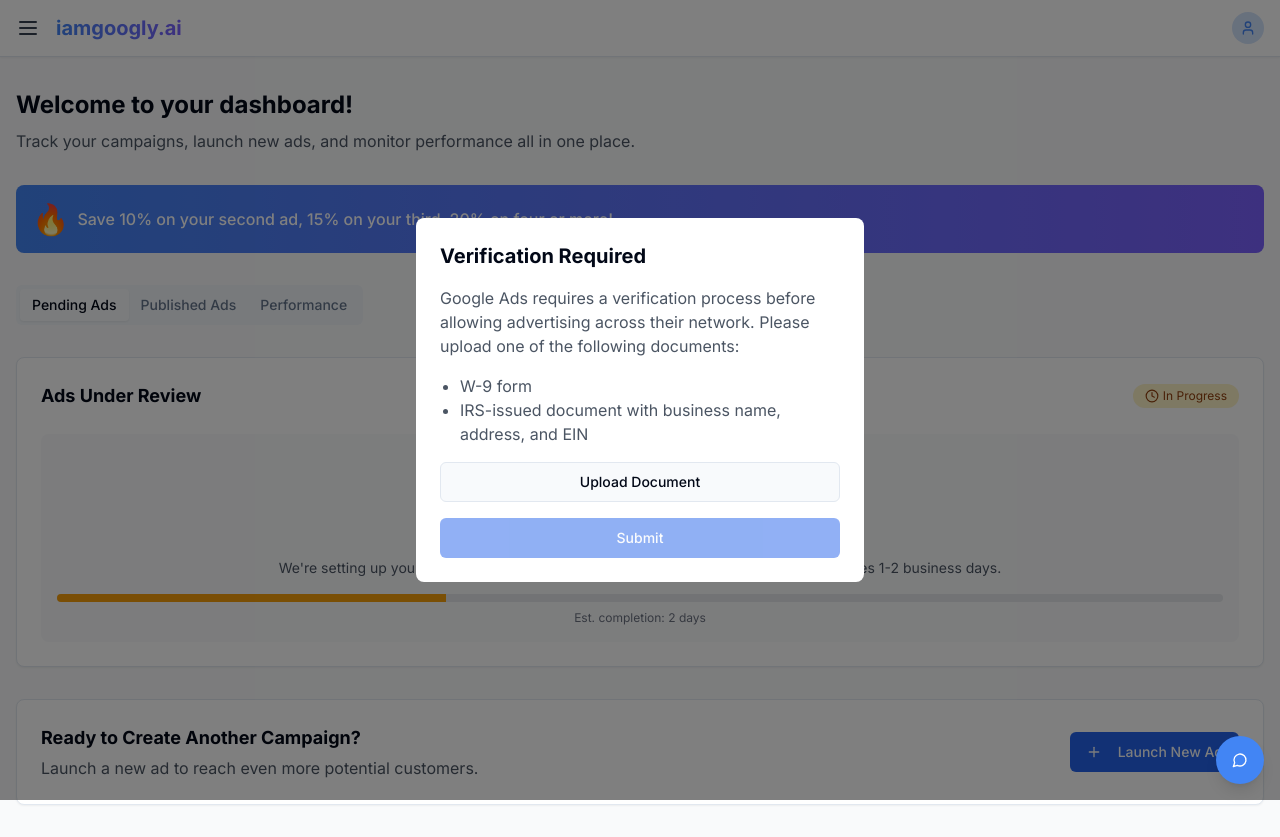
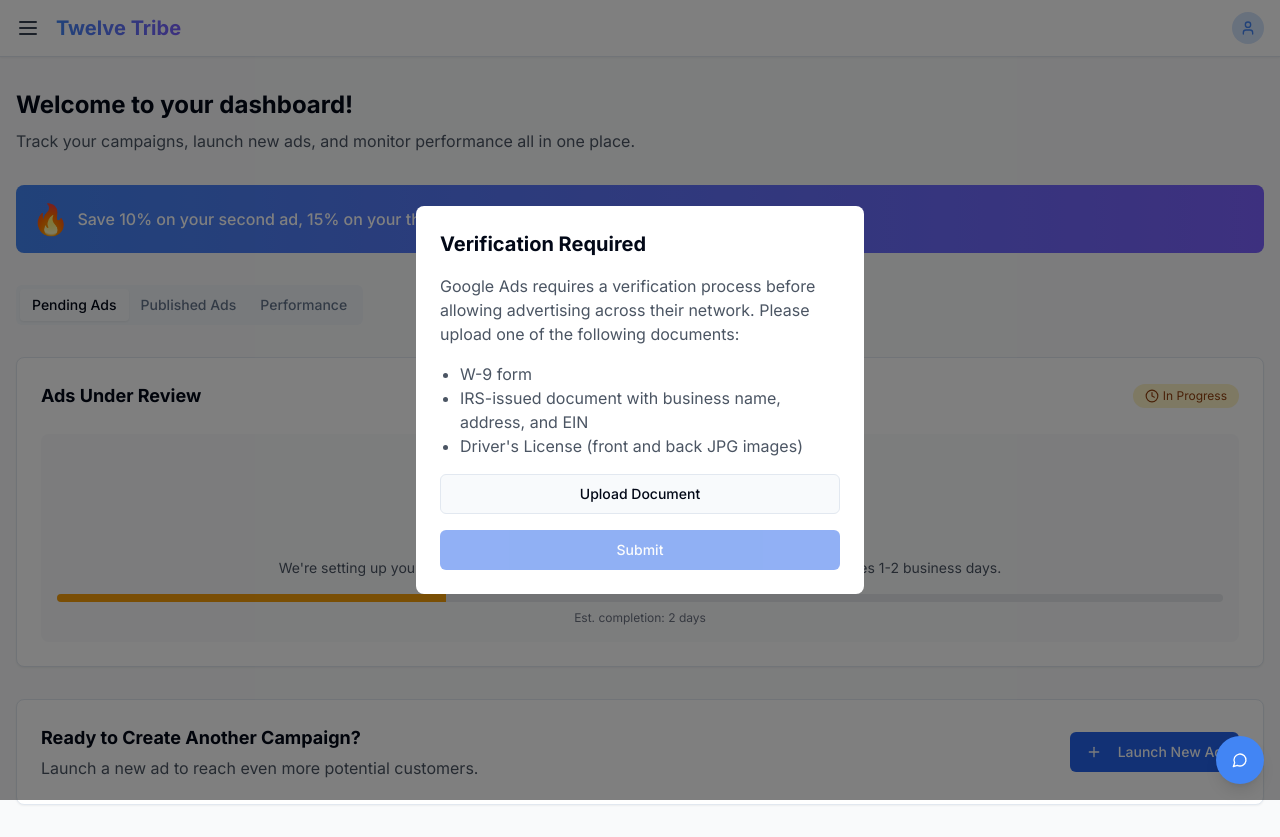
Before and after one commit to landscapehorizon/googly-ads-launchpad, a React (Vite) app: page /dashboard in a window 1280 px wide. Built offline with nearby package versions, Linux system fonts and the light colour scheme.

Commit message:
feat: Add driver's license requirement
The verification process now requires users to upload a JPG of the front and back of their driver's license.

```diff
--- a/src/pages/Dashboard.tsx
+++ b/src/pages/Dashboard.tsx
@@ -56,7 +56,7 @@ const Dashboard = () => {
               <Menu size={24} />
             </button>
             <span className="text-xl font-bold bg-clip-text text-transparent bg-gradient-to-r from-googly-blue to-googly-purple">
-              iamgoogly.ai
+              Twelve Tribe
             </span>
           </div>
 
@@ -124,6 +124,7 @@ const Dashboard = () => {
             <ul className="mb-4 ml-5 list-disc text-gray-600">
               <li>W-9 form</li>
               <li>IRS-issued document with business name, address, and EIN</li>
+              <li>Driver's License (front and back JPG images)</li>
             </ul>
 
             {selectedDocument ? (
```
